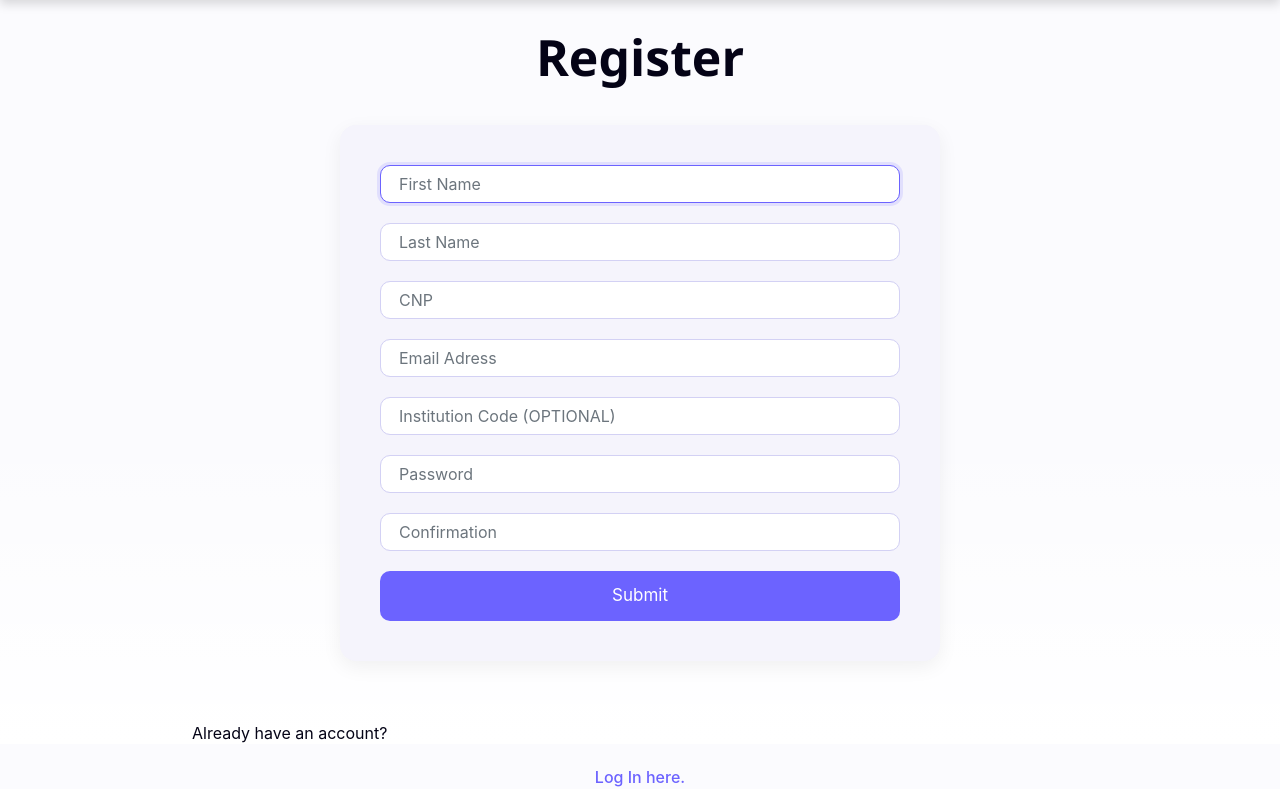
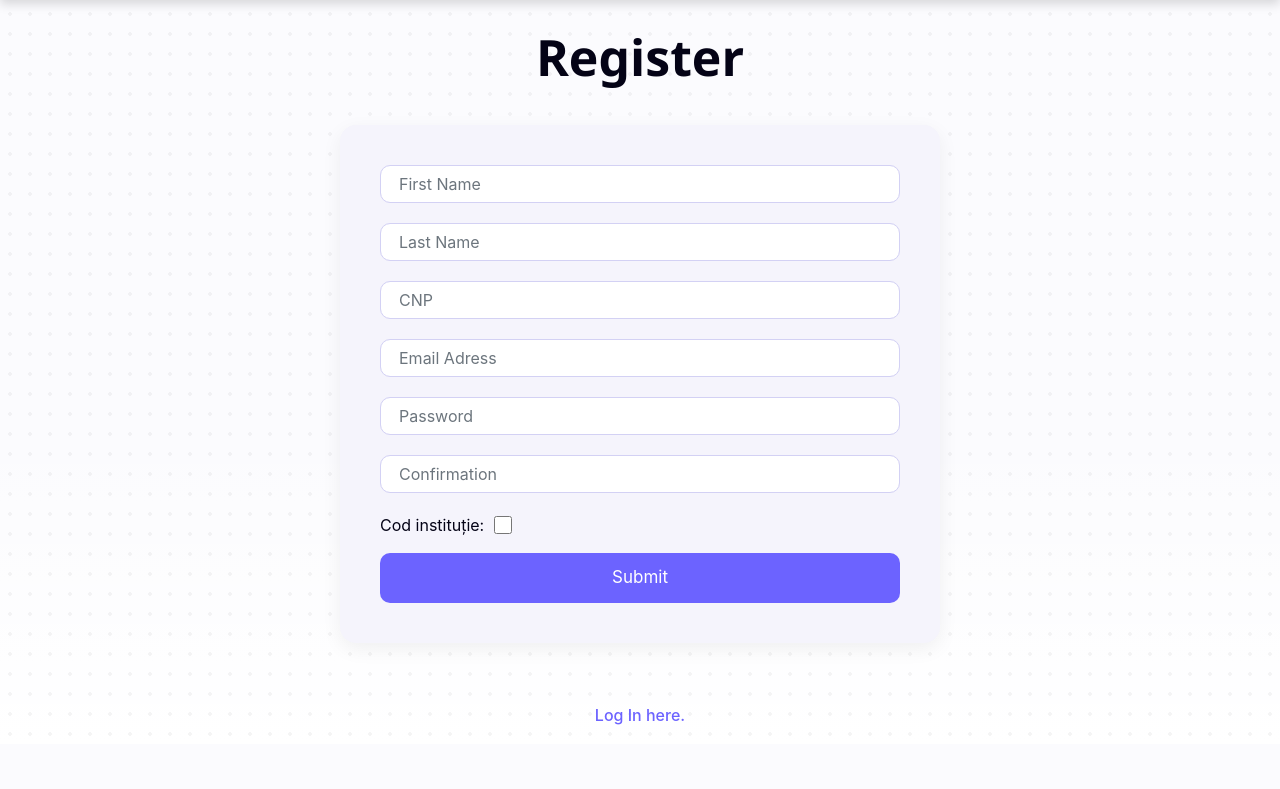
Before and after one commit to AlexGS00/CitySay, a Django app: page /register in a window 1280 px wide. Shown: the part 56-845 px from the top of the page. After the commit the page ends 781 px from the top, so only its background shows below. Run offline with Django 5.2, Linux system fonts and the light colour scheme; some libraries are stand-ins or nearby versions.

Commit message:
add hide code function

```diff
--- a/SmartCity/citysay/templates/citysay/register.html
+++ b/SmartCity/citysay/templates/citysay/register.html
@@ -1,9 +1,11 @@
 {% extends "citysay/layout.html" %}
 
 {% block title %}Register{% endblock title %}
-
+{% load static %}
 {% block body %}
 <div class="section-title">Register</div>
+
+    <script src={% static "script/register.js" %}></script>
 
     {% if message %}
         <div>{{ message }}</div>
@@ -12,28 +14,32 @@
     <form action="{% url 'register' %}" method="post">
         {% csrf_token %}
         <div class="form-group">
-            <input autofocus class="form-control" type="text" name="first-name" placeholder="First Name">
+            <input class="form-control" type="text" name="first-name" placeholder="First Name" required>
         </div>
         <div class="form-group">
-            <input autofocus class="form-control" type="text" name="last-name" placeholder="Last Name">
+            <input class="form-control" type="text" name="last-name" placeholder="Last Name" required>
         </div>
         <div class="form-group">
-            <input autofocus class="form-control" type="tel" name="cnp" placeholder="CNP" maxlength="13" autocomplete="off">
+            <input class="form-control" type="tel" name="cnp" placeholder="CNP" maxlength="13" autocomplete="off" required>
         </div>
         <div class="form-group">
-            <input autofocus class="form-control" type="email" name="email" placeholder="Email Adress" autocomplete="off">
+            <input class="form-control" type="email" name="email" placeholder="Email Adress" autocomplete="off" required>
         </div>
         <div class="form-group">
-            <input autofocus class="form-control" type="text" name="code" placeholder="Institution Code (OPTIONAL)">
+            <input class="form-control" type="password" name="password" placeholder="Password" required>
         </div>
         <div class="form-group">
-            <input class="form-control" type="password" name="password" placeholder="Password">
+            <input class="form-control" type="password" name="confirmation" placeholder="Confirmation" required>
         </div>
         <div class="form-group">
-            <input class="form-control" type="password" name="confirmation" placeholder="Confirmation">
+            <input class="form-control" type="text" name="code" id="code" placeholder="Institution Code (OPTIONAL)" hidden>
+        </div>
+        <div class="d-flex flex-row align-items-center mb-3">
+            <label for="check">Cod instituție:</label>
+            <input type="checkbox" id="check" name="check" value="">
         </div>
         <button class="btn btn-primary" type="submit">Submit</button>
     </form>
 
-    Already have an account? <a href="{% url 'login' %}">Log In here.</a>
+    <a href="{% url 'login' %}">Log In here.</a>
 {% endblock body %}
```
